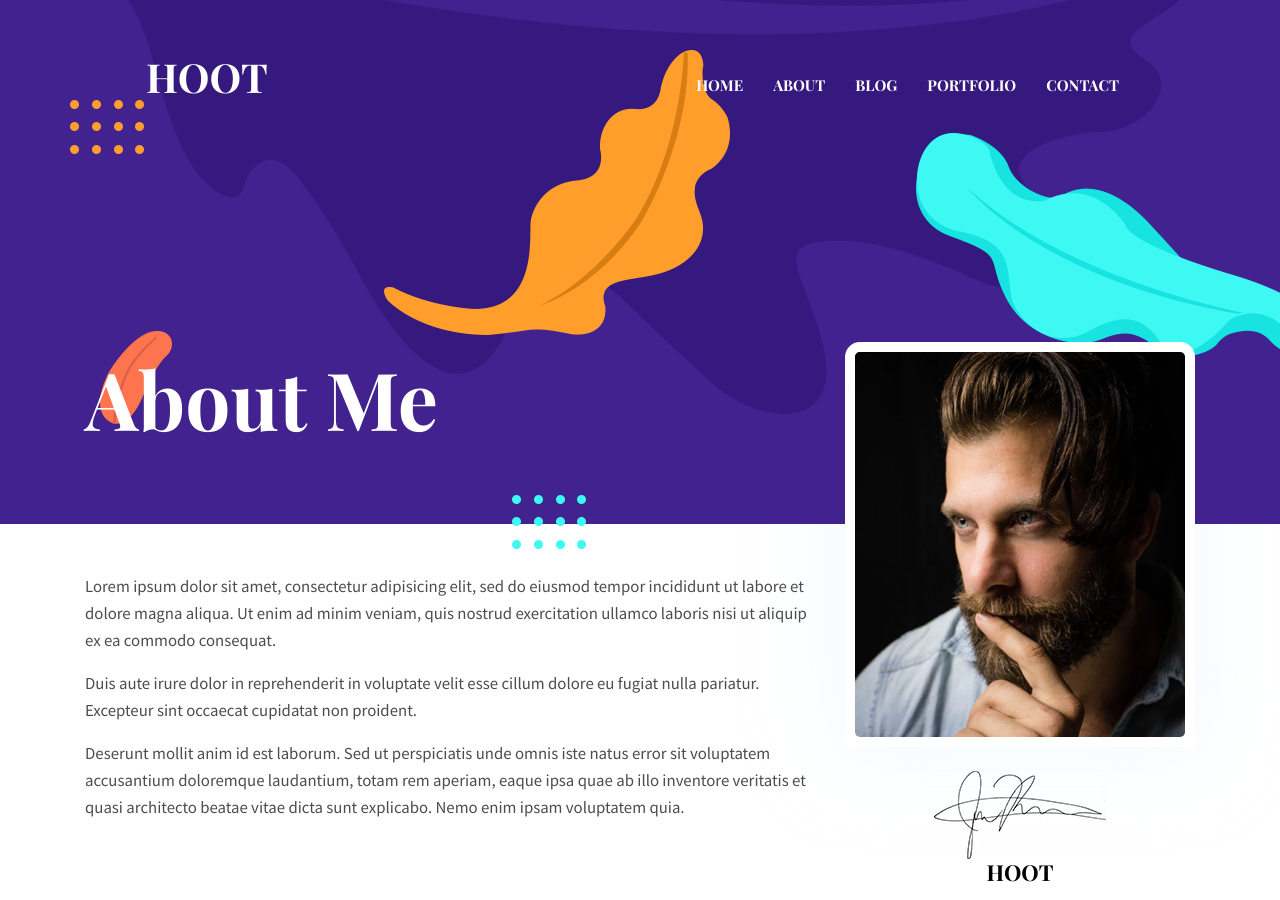
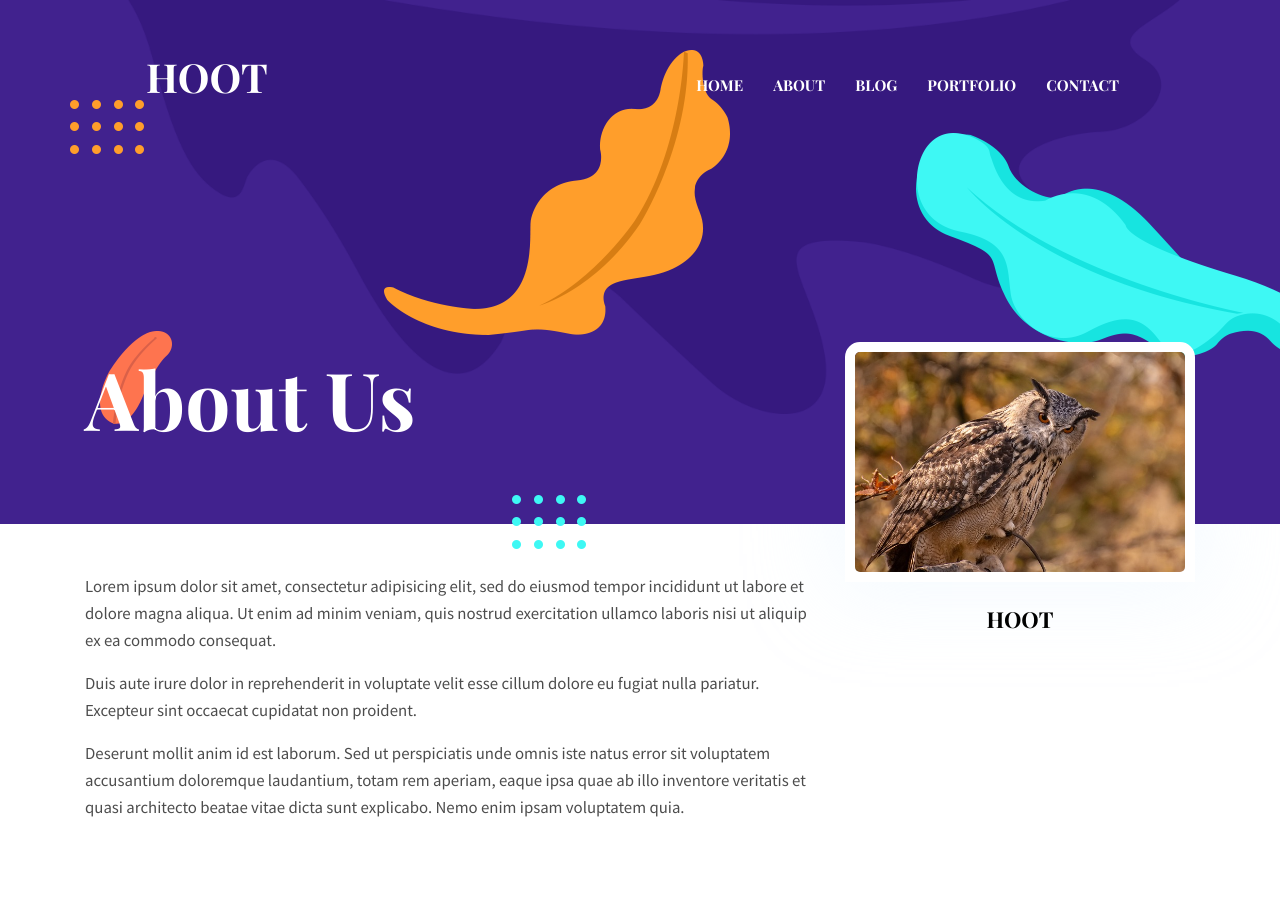
Before and after one commit to hoot0305/hoot0305.github.io, a Jekyll site: the page built from _pages/about.md, in a window 1280 px wide and 900 px high. Built offline with Jekyll 4.4.1, drawn with Linux system fonts in a browser that asks for light colours.

Commit message:
about md file updated.

```diff
--- a/_layouts/about.html
+++ b/_layouts/about.html
@@ -58,11 +58,6 @@ layout: default
             class="img-fluid w-100 rounded-lg border-thick border-white"
           />
         </div>
-        <img
-          src="{{ site.baseurl }}/{{ page.signature }}"
-          alt="signature"
-          class="img-fluid"
-        />
         <h4>{{ page.author }}</h4>
       </div>
     </div>
@@ -73,7 +68,7 @@ layout: default
 {% include work-process-section.html %}
 {% include team-section.html %}
 
-<section class="section">
+<!--<section class="section">
   <div class="container">
     <div class="row">
       <div class="col-12 text-center">
@@ -82,4 +77,4 @@ layout: default
     </div>
     {% include client-slider.html %}
   </div>
-</section>
+</section>-->
--- a/_pages/about.md
+++ b/_pages/about.md
@@ -1,8 +1,8 @@
 ---
 layout: about
-title: About Me
+title: About Us
 author: HOOT
-image: assets/images/about/author.jpg
+image: assets/images/about/owl_hoot.jpg
 signature: assets/images/about/signature.png
 ---
 
```
Also changed, not shown: assets/images/about/owl_hoot.jpg (added).
